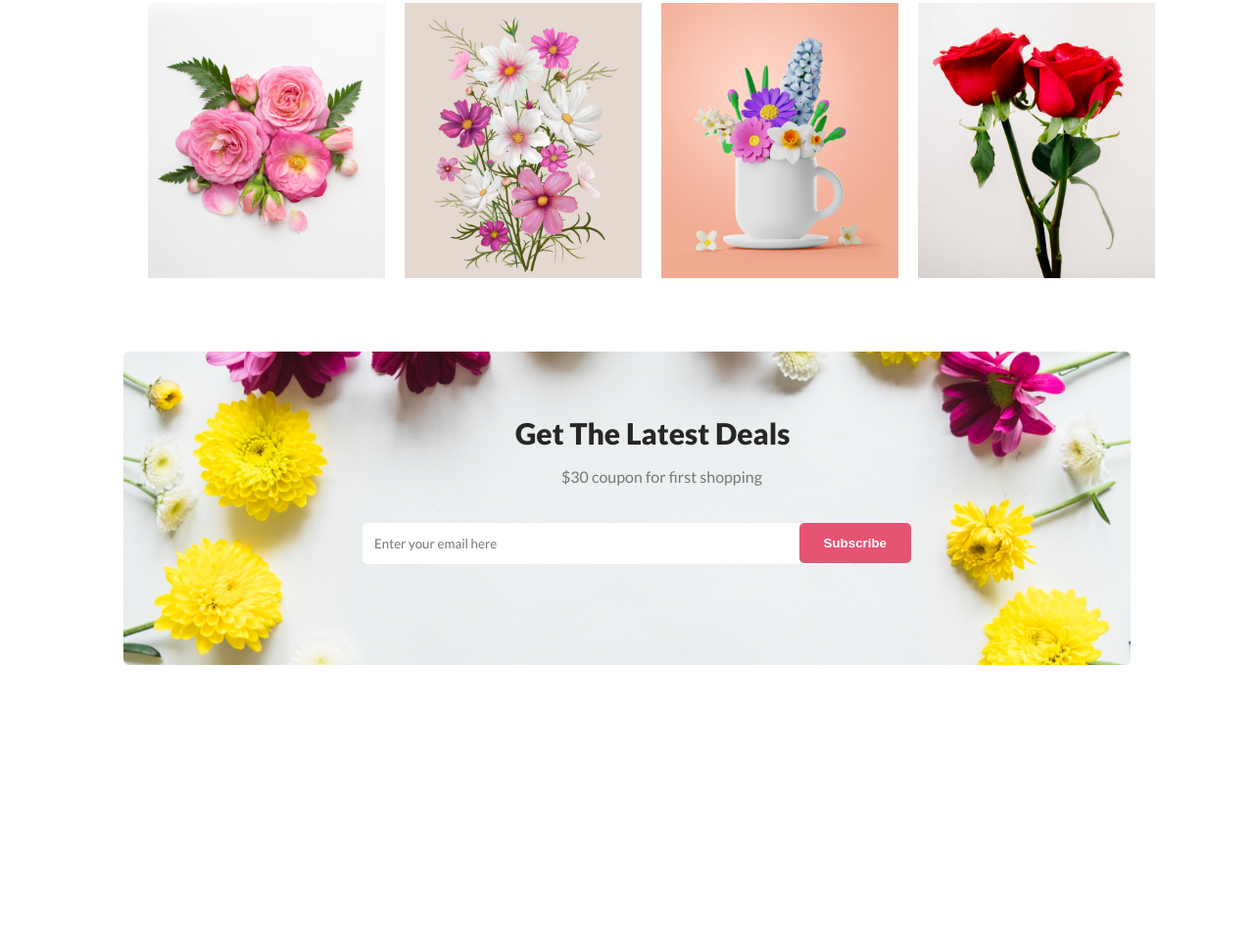
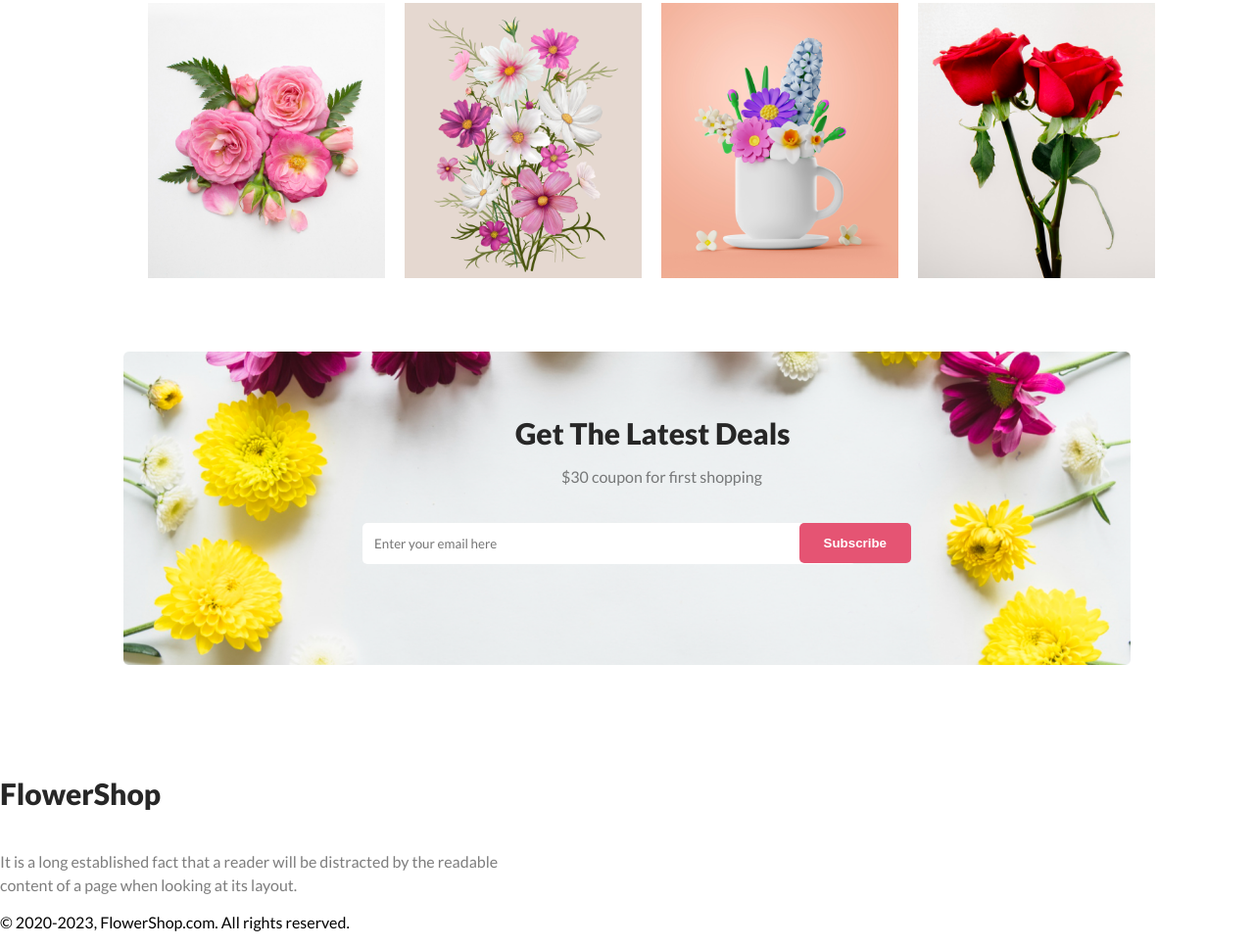
Before and after one commit to Sanaullah30/flower-shop, a plain HTML site: page index.html in a window 1280 px wide. Shown: the part 1331-2298 px from the top of the page at 98% size. Before the commit the page ends 2083 px from the top, so only its background shows below. Drawn offline with Linux system fonts and the light colour scheme.

Commit message:
added footer

```diff
--- a/index.html
+++ b/index.html
@@ -65,7 +65,11 @@
          <!-- Instagram Section end -->
 
     </main>
-    <footer>
+    <footer class="footer">
+        <h4 class="primary-title"> FlowerShop</h4>
+        <p class="para">It is a long established fact that a reader will be distracted by the readable <br> content of a page when looking at its layout.</p>
+
+        <p> &copy; 2020-2023, FlowerShop.com. All rights reserved.</p>
 
     </footer>
 </body>
```
